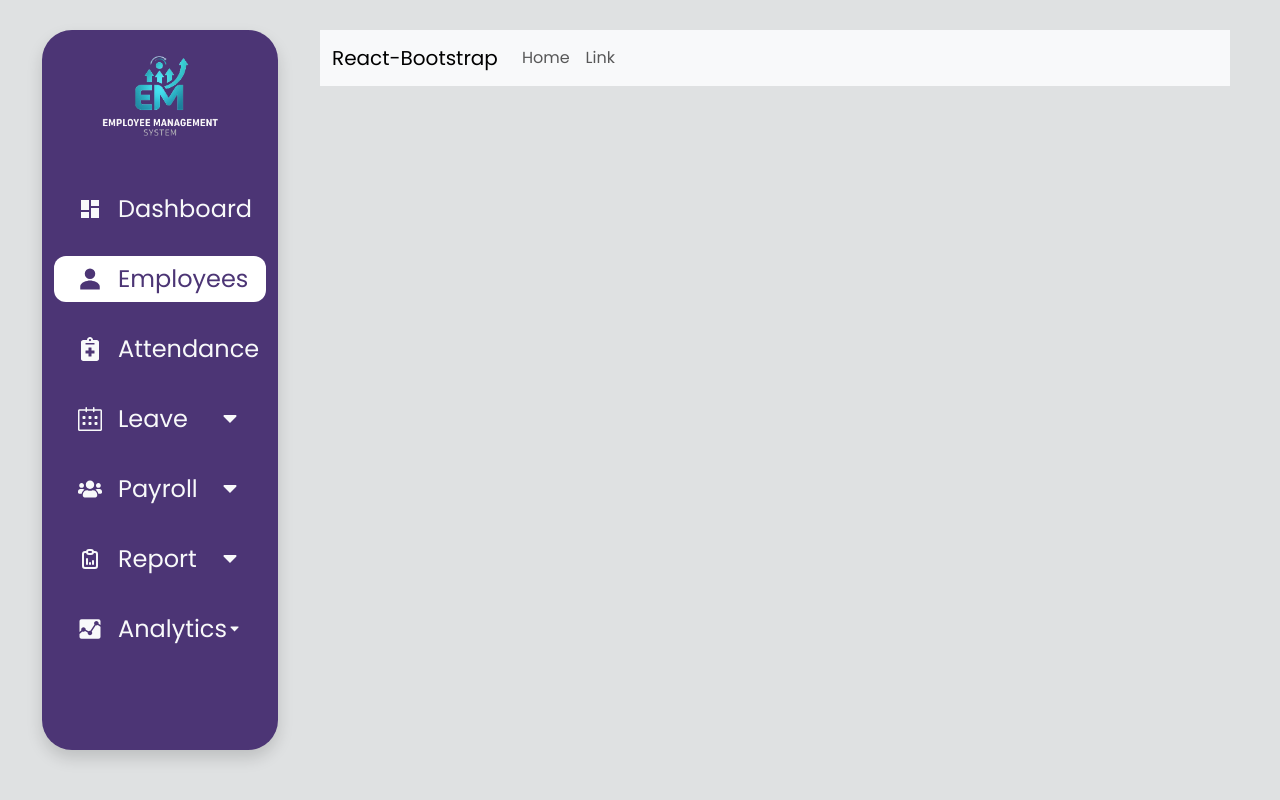
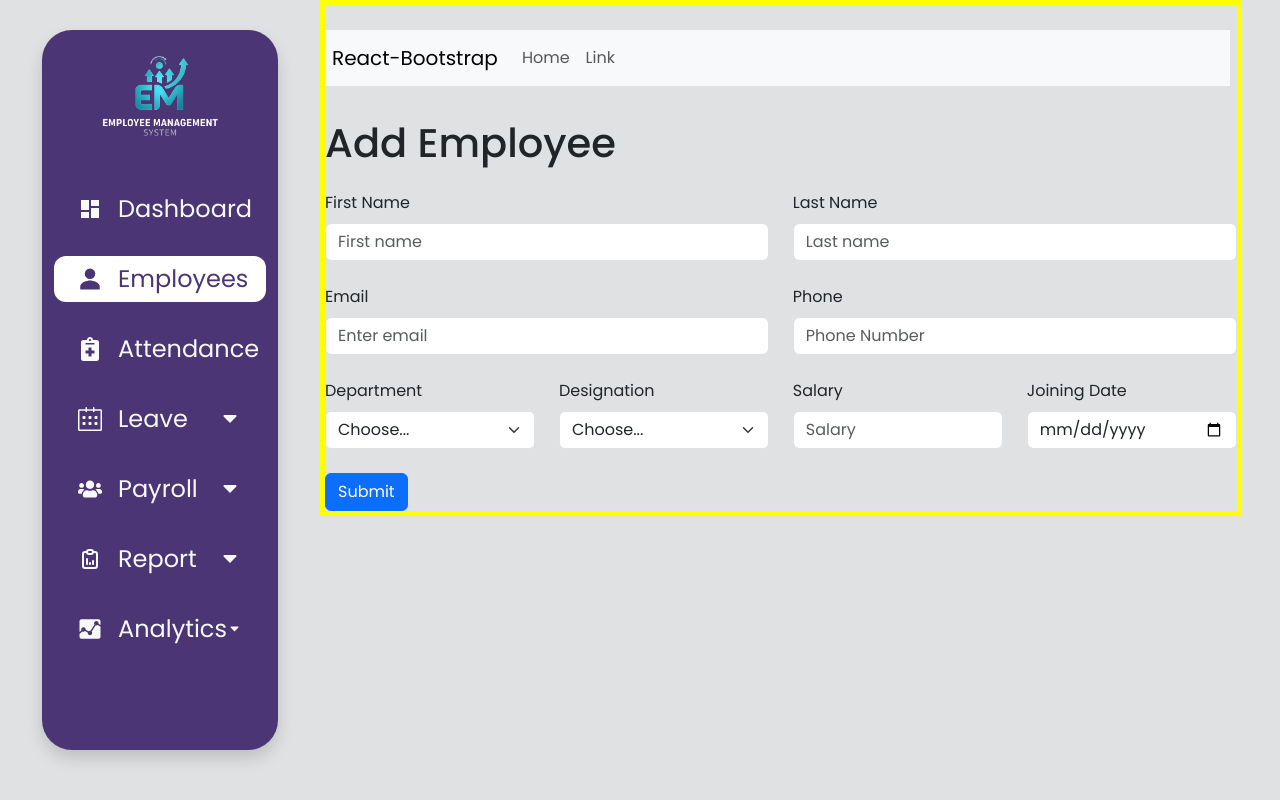
Before and after one commit to arabictech/ems, a React (Create React App) app in the folder frontend/: page /employee in a window 1280 px wide. Built offline with nearby package versions, Linux system fonts and the light colour scheme.

Commit message:
create employees ,component

```diff
--- a/frontend/src/App.css
+++ b/frontend/src/App.css
@@ -1,8 +1,8 @@
-body{
+body {
   background-color: #dfe1e2;
 }
 
-.sidebar{
+.sidebar {
   background-color: #4c3575;
   min-height: 90vh;
   border-radius: 30px;
@@ -10,28 +10,39 @@ body{
   padding: 0 12px;
 }
 
-.main-content{
+.main-content {
   border: 5px solid yellow;
   width: 72%;
   margin-left: 25%;
   padding-top: 7%;
   position: absolute;
+  /* display: flex;
+  justify-content: center; */
+
   /* z-index: 1000; */
 }
 
-.nav-link{
+.nav-link {
   transition: .3s;
   padding: 5px 0;
 }
 
-.nav-link:hover{
+.nav-link:hover {
   background-color: white;
   color: #4c3575;
   border-radius: 12px;
 }
 
-.nav-link.active{
+.nav-link.active {
   background-color: white;
   color: #4c3575;
   border-radius: 12px;
 }
+
+.form-container {
+  background-color: white;
+  padding: 20px;
+  border-radius: 12px;
+  /* box-shadow: 0 0 10px rgba(0, 0, 0, 0.1); */
+  /* margin: 20px 0; */
+}
--- a/frontend/src/App.js
+++ b/frontend/src/App.js
@@ -3,12 +3,14 @@ import './App.css';
 import Header from './Components/Header';
 import { Route, Routes } from 'react-router-dom';
 import Dashboard from './Components/Dashboard';
+import Employee from './Components/Employees';
 function App() {
   return (
     <div className="App">
       <Header />
       <Routes>
         <Route path='/' element={<Dashboard/>}/>
+        <Route path='employee' element={<Employee />}/>
       </Routes>
     </div>
   );
--- a/frontend/src/Components/Dashboard.jsx
+++ b/frontend/src/Components/Dashboard.jsx
@@ -1,10 +1,12 @@
 import React from 'react'
+import Employee from './Employees'
 
 function Dashboard() {
   return (
     <>
         <div className='main-content'>
             <h1>hello dashboartd</h1>
+
         </div>
     </>
   )
--- /dev/null
+++ b/frontend/src/Components/Employees.jsx
@@ -0,0 +1,90 @@
+import React from 'react'
+import Button from 'react-bootstrap/Button';
+import Col from 'react-bootstrap/Col';
+import Form from 'react-bootstrap/Form';
+import Row from 'react-bootstrap/Row';
+
+const Employee = () => {
+    return (
+
+        <div className='main-content'>
+            <div className='form-containe'>
+
+                <Form>
+                    <h1 className='my-4'>Add Employee</h1>
+                    <Row className="mb-4">
+                        <Form.Group as={Col} controlId="formGridFirstName">
+                            <Form.Label>First Name</Form.Label>
+                            <Form.Control placeholder="First name" />
+                        </Form.Group>
+                        <Form.Group as={Col} controlId="formGridLastName">
+                            <Form.Label>Last Name</Form.Label>
+                            <Form.Control placeholder="Last name" />
+                        </Form.Group>
+                    </Row>
+                    <Row className="mb-4">
+
+                        <Form.Group as={Col} controlId="formGridEmail">
+                            <Form.Label>Email</Form.Label>
+                            <Form.Control type="email" placeholder="Enter email" />
+                        </Form.Group>
+
+                        <Form.Group as={Col} controlId="formGridPhone">
+                            <Form.Label>Phone</Form.Label>
+                            <Form.Control type="number" placeholder="Phone Number" />
+                        </Form.Group>
+
+                    </Row>
+                    <Row className='mb-4'>
+                        <Form.Group as={Col} controlId="formGrid">
+                            <Form.Label>Department</Form.Label>
+                            <Form.Select>
+                                <option>Choose...</option>
+                                <option>IT</option>
+                                <option>Finance</option>
+                                <option>HR</option>
+                                <option>Sales</option>
+                            </Form.Select>
+                        </Form.Group>
+                        <Form.Group as={Col} controlId="formGrid">
+                            <Form.Label>Designation</Form.Label>
+                            <Form.Select>
+                                <option>Choose...</option>
+                                <option>Manager</option>
+                                <option>Team Lead</option>
+                                <option>Senior Developer</option>
+                                <option>Junior Developer</option>
+                                <option>Intern</option>
+                            </Form.Select>
+                        </Form.Group>
+                        <Form.Group as={Col} controlId="formGrid">
+                            <Form.Label>Salary</Form.Label>
+                            <Form.Control type="number" placeholder="Salary" />
+                        </Form.Group>
+                        <Form.Group as={Col} controlId="formGrid">
+                            <Form.Label>Joining Date</Form.Label>
+                            <Form.Control type="date" placeholder="Joining Date" />
+                        </Form.Group>
+
+                    </Row>
+
+
+
+
+
+
+
+
+
+
+                    <Button variant="primary" type="submit">
+                        Submit
+                    </Button>
+                </Form>
+            </div>
+        </div>
+
+    )
+}
+
+export default Employee
```
